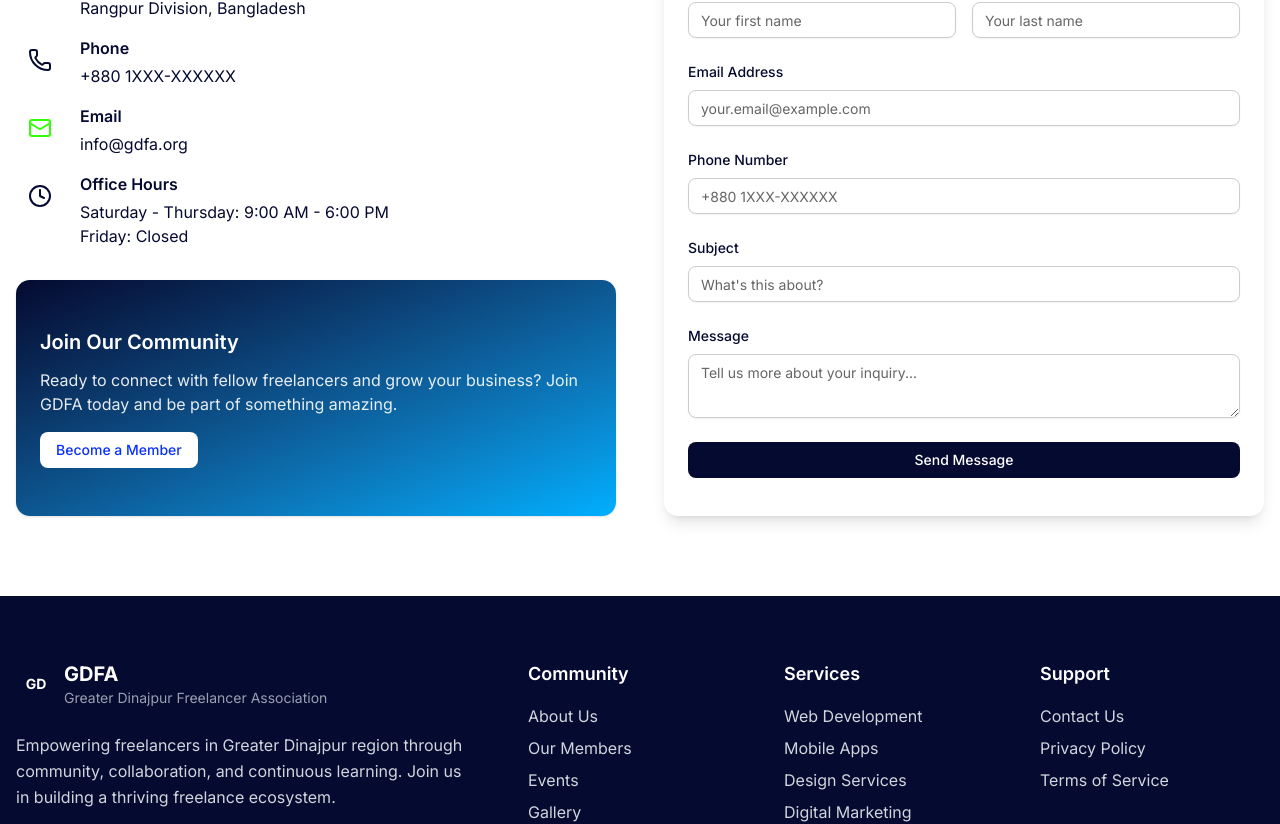
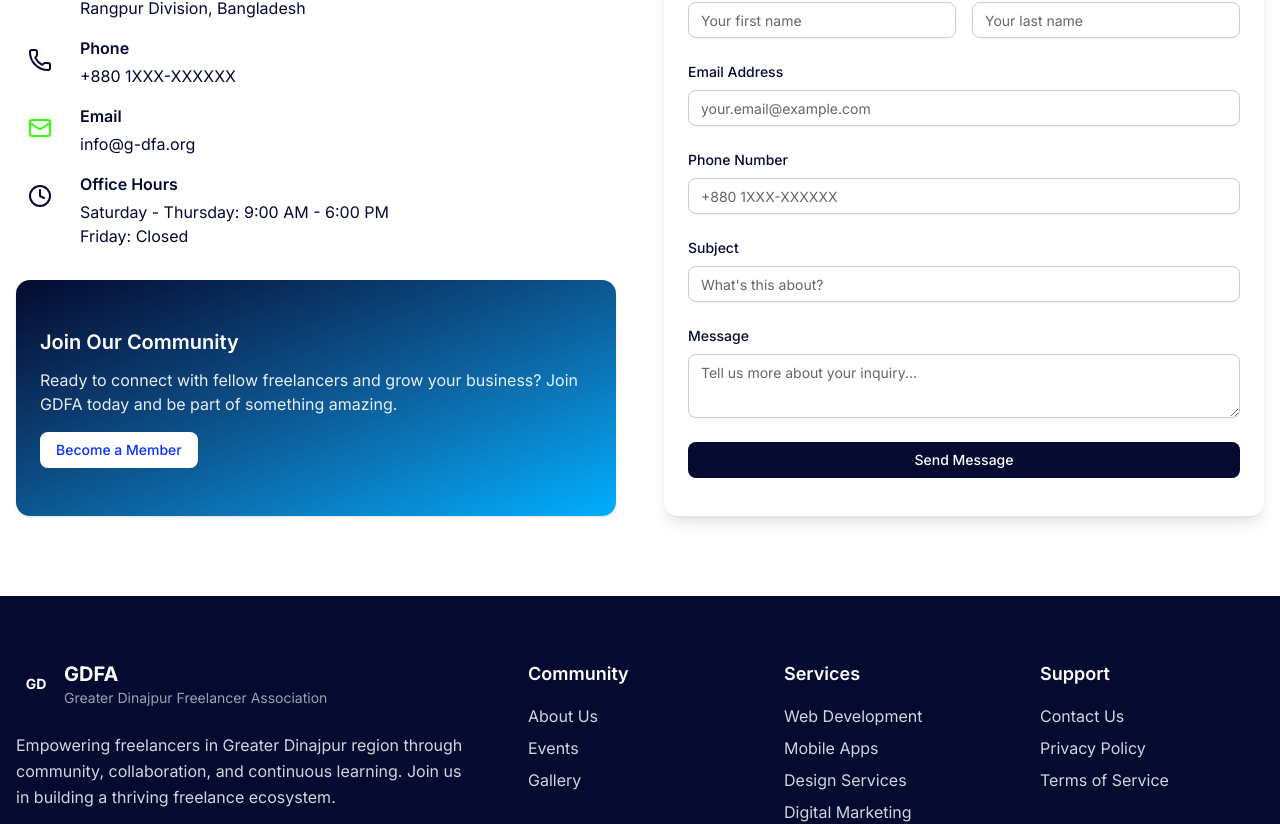
Before and after one commit to g-dfa/gdfa-web, a Next.js app: page /contact in a window 1280 px wide. Shown: the part 433-1257 px from the top of the page. Built offline with nearby package versions, Linux system fonts and the light colour scheme.

Commit message:
Changes to be committed: 	new file:   public/sitemap.xml 	new file:   public/trust.txt 	modified:   src/app/(site)/contact/page.tsx 	modified:   src/components/footer/index.tsx

```diff
--- a/src/app/(site)/contact/page.tsx
+++ b/src/app/(site)/contact/page.tsx
@@ -53,7 +53,7 @@ export default function Contact() {
                                     </div>
                                     <div>
                                         <h4 className="font-semibold text-[var(--gdfa-primary)] mb-1">Email</h4>
-                                        <p className="text-[var(--gdfa-primary)/70]">info@gdfa.org</p>
+                                        <p className="text-[var(--gdfa-primary)/70]">info@g-dfa.org</p>
                                     </div>
                                 </div>
 
--- a/src/components/footer/index.tsx
+++ b/src/components/footer/index.tsx
@@ -4,21 +4,20 @@ import { Facebook, Twitter, Linkedin, Instagram, Mail, Phone } from "lucide-reac
 const footerLinks = {
     community: [
         { name: "About Us", href: "/about" },
-        { name: "Our Members", href: "/community" },
         { name: "Events", href: "/events" },
         { name: "Gallery", href: "/gallery" },
     ],
     services: [
-        { name: "Web Development", href: "/services" },
-        { name: "Mobile Apps", href: "/services" },
-        { name: "Design Services", href: "/services" },
-        { name: "Digital Marketing", href: "/services" },
+        { name: "Web Development", href: "/" },
+        { name: "Mobile Apps", href: "/" },
+        { name: "Design Services", href: "/" },
+        { name: "Digital Marketing", href: "/" },
     ],
     resources: [
-        { name: "Blog", href: "/blog" },
-        { name: "Tutorials", href: "/resources" },
-        { name: "Career Guide", href: "/resources" },
-        { name: "FAQ", href: "/faq" },
+        { name: "Blog", href: "/" },
+        { name: "Tutorials", href: "/" },
+        { name: "Career Guide", href: "/" },
+        { name: "FAQ", href: "/" },
     ],
     support: [
         { name: "Contact Us", href: "/contact" },
@@ -125,7 +124,7 @@ export function Footer() {
                     <div className="grid md:grid-cols-2 gap-6">
                         <div className="flex items-center space-x-3">
                             <Mail className="w-5 h-5 text-gdfa-accent" />
-                            <span className="text-gray-300">info@gdfa.org</span>
+                            <span className="text-gray-300">info@g-dfa.org</span>
                         </div>
                         <div className="flex items-center space-x-3">
                             <Phone className="w-5 h-5 text-gdfa-accent" />
```
Also changed, not shown: public/trust.txt (added), 1 other file (tests, documents, lock files or other folders).
